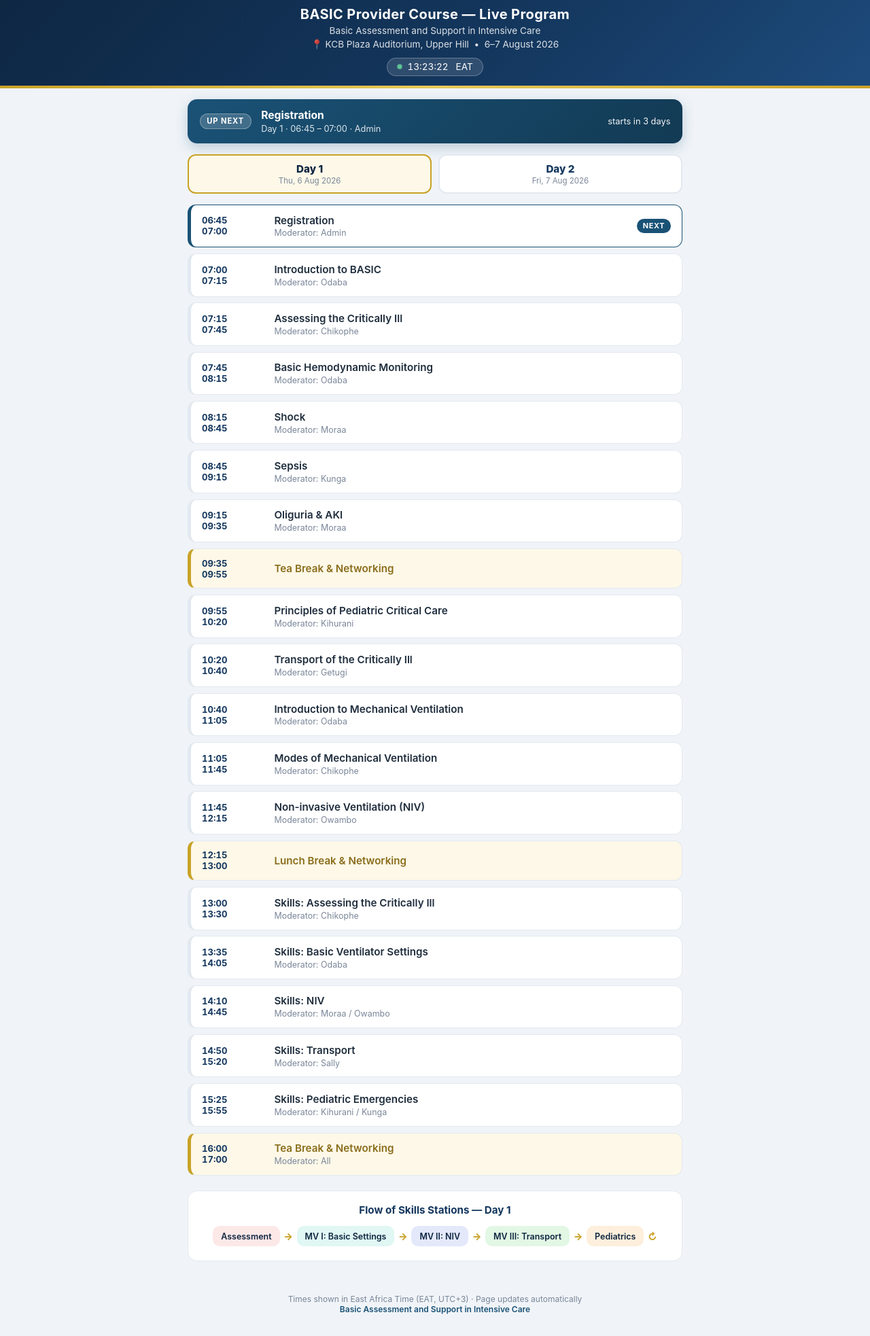
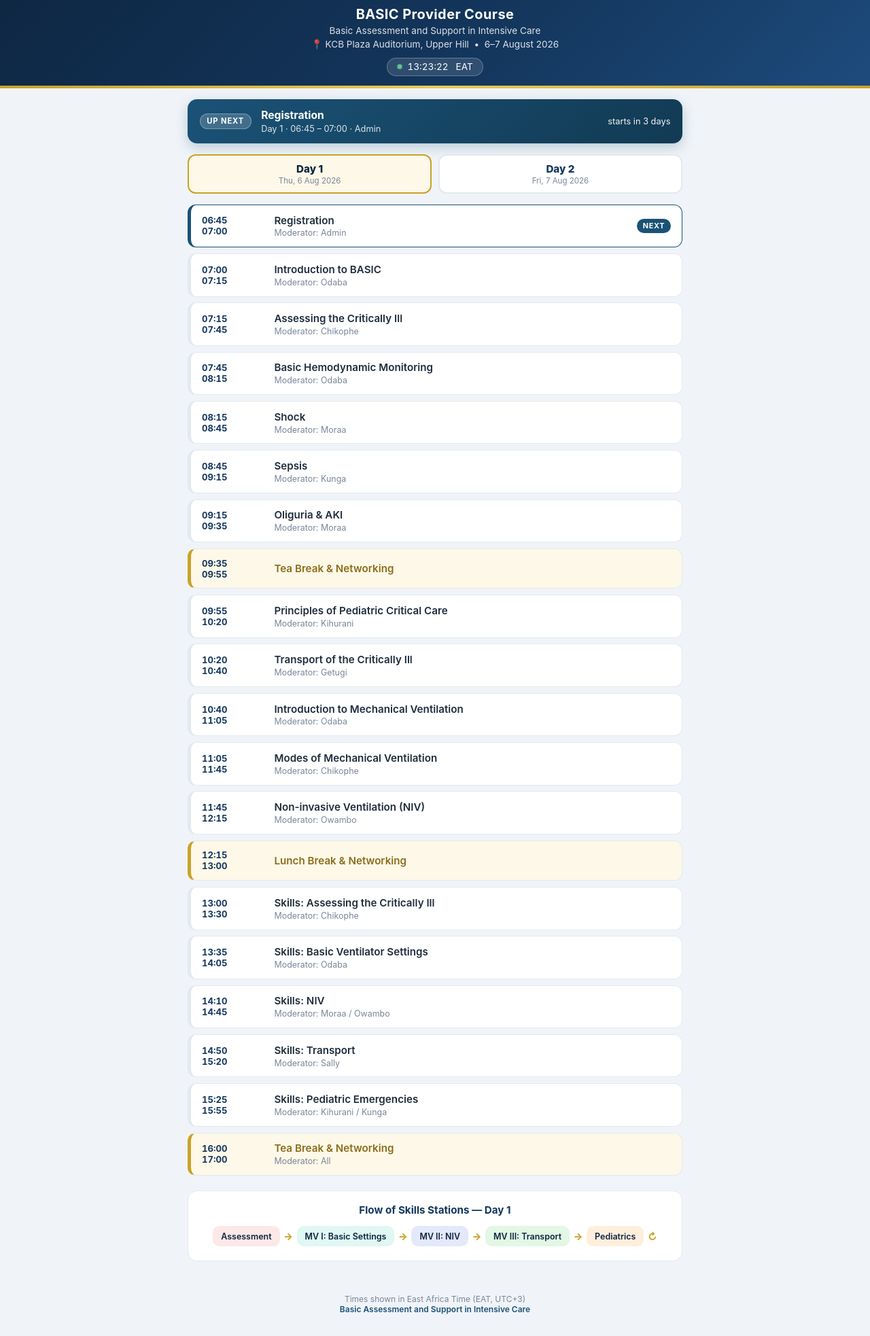
Before and after one commit to chiz720/basic-program, a plain HTML site: page index.html in a window 1280 px wide. Shown: the part 89-2055 px from the top of the page at 68% size. Drawn offline with Linux system fonts and the light colour scheme.

Commit message:
Remove Live Program suffix from header and auto-update footer note
Co-Authored-By: Claude Fable 5 <noreply@anthropic.com>

```diff
--- a/index.html
+++ b/index.html
@@ -224,7 +224,7 @@
 
 <header>
   <img class="logo" src="basic-logo.png" alt="BASIC logo">
-  <h1>BASIC Provider Course — Live Program</h1>
+  <h1>BASIC Provider Course</h1>
   <div class="sub">Basic Assessment and Support in Intensive Care</div>
   <div class="sub">📍 KCB Plaza Auditorium, Upper Hill &nbsp;•&nbsp; 6–7 August 2026</div>
   <div class="clock"><span class="dot"></span><span id="clock">--:--:--</span>&nbsp;EAT</div>
@@ -254,7 +254,7 @@
 <div class="schedule" id="schedule"></div>
 
 <footer>
-  Times shown in East Africa Time (EAT, UTC+3) · Page updates automatically<br>
+  Times shown in East Africa Time (EAT, UTC+3)<br>
   <span class="brand">Basic Assessment and Support in Intensive Care</span>
 </footer>
 
```
